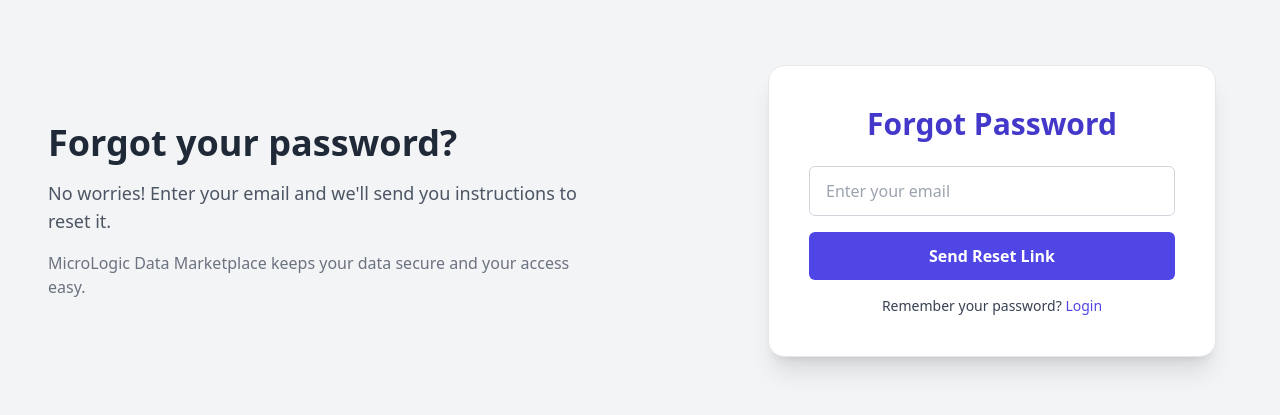
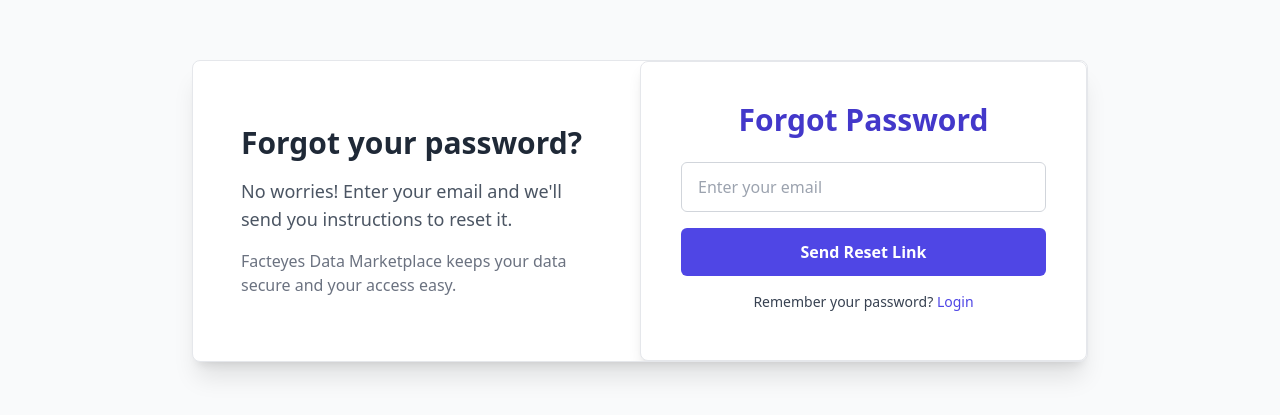
Before and after one commit to Sreeragpk/data-marketplace-frontend, a React (Vite) app: page /forgot-password in a window 1280 px wide. Shown: the part 189-604 px from the top of the page. Built offline with nearby package versions, Linux system fonts and the light colour scheme.

Commit message:
updated forgotpassword

```diff
--- a/src/pages/forgot-password.jsx
+++ b/src/pages/forgot-password.jsx
@@ -47,37 +47,30 @@ const ForgotPassword = () => {
   };
 
   return (
-    <div className="min-h-screen flex items-center justify-between bg-gray-100">
+    <div className="min-h-screen bg-gray-50 flex items-center justify-center p-4">
+      <div className="w-full max-w-4xl bg-white rounded-lg shadow-xl border border-gray-200 overflow-hidden md:flex md:flex-row md:justify-between">
         {/* Left side - Info Section */}
-      <div className="w-1/2 flex items-center justify-center px-12 text-left">
-        <div className="space-y-4 animate__animated animate__fadeInLeft">
-          <h2 className="text-4xl font-extrabold text-gray-800">
-            Forgot your password?
-          </h2>
+        <div className="w-full md:w-1/2 px-6 py-10 md:px-12 md:py-16 space-y-4">
+          <h2 className="text-3xl font-extrabold text-gray-800">Forgot your password?</h2>
           <p className="text-lg text-gray-600">
             No worries! Enter your email and we'll send you instructions to reset it.
           </p>
           <p className="text-md text-gray-500">
-            MicroLogic Data Marketplace keeps your data secure and your access easy.
+            Facteyes Data Marketplace keeps your data secure and your access easy.
           </p>
-        </div>
         </div>
 
         {/* Right side - Form Section */}
         <form
           onSubmit={handleSubmit}
-        className="z-10 w-full max-w-md p-10 bg-white rounded-2xl shadow-xl border border-gray-200 mr-16"
+          className="w-full max-w-md p-6 md:p-10 bg-white rounded-lg shadow-lg border border-gray-200 mx-auto md:mx-0 md:w-1/2"
         >
-        <h2 className="text-3xl font-extrabold text-center text-indigo-700 mb-6">
-          Forgot Password
-        </h2>
+          <h2 className="text-3xl font-extrabold text-center text-indigo-700 mb-6">Forgot Password</h2>
 
           {/* Message */}
           {message && (
             <div
-            className={`mb-4 text-center text-sm ${
-              status === 'success' ? 'text-green-600' : 'text-red-600'
-            }`}
+              className={`mb-4 text-center text-sm ${status === 'success' ? 'text-green-600' : 'text-red-600'}`}
             >
               {message}
             </div>
@@ -111,6 +104,7 @@ const ForgotPassword = () => {
           </p>
         </form>
       </div>
+    </div>
   );
 };
 
```
Lines whose indentation alone changed are shown as unchanged.
